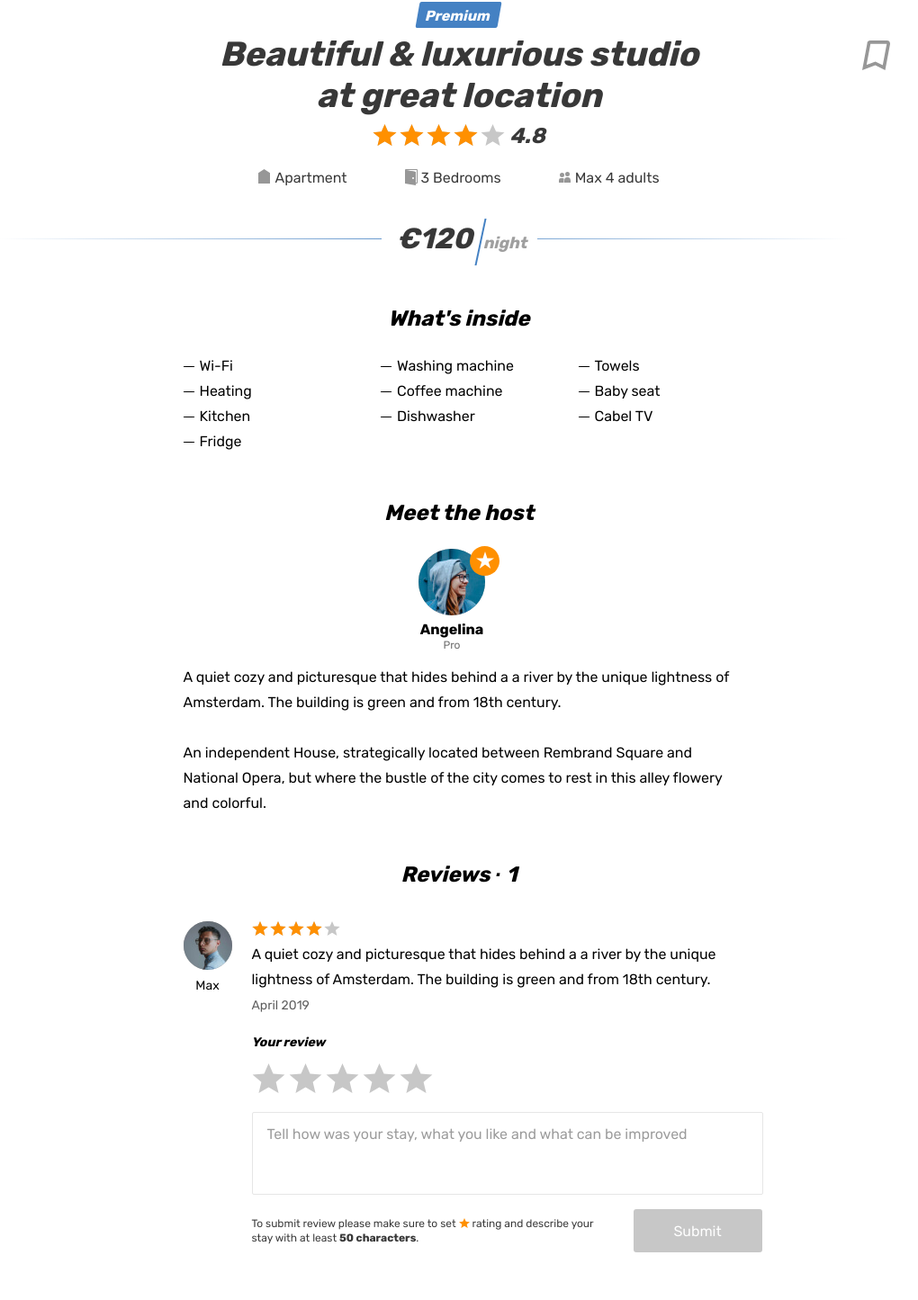
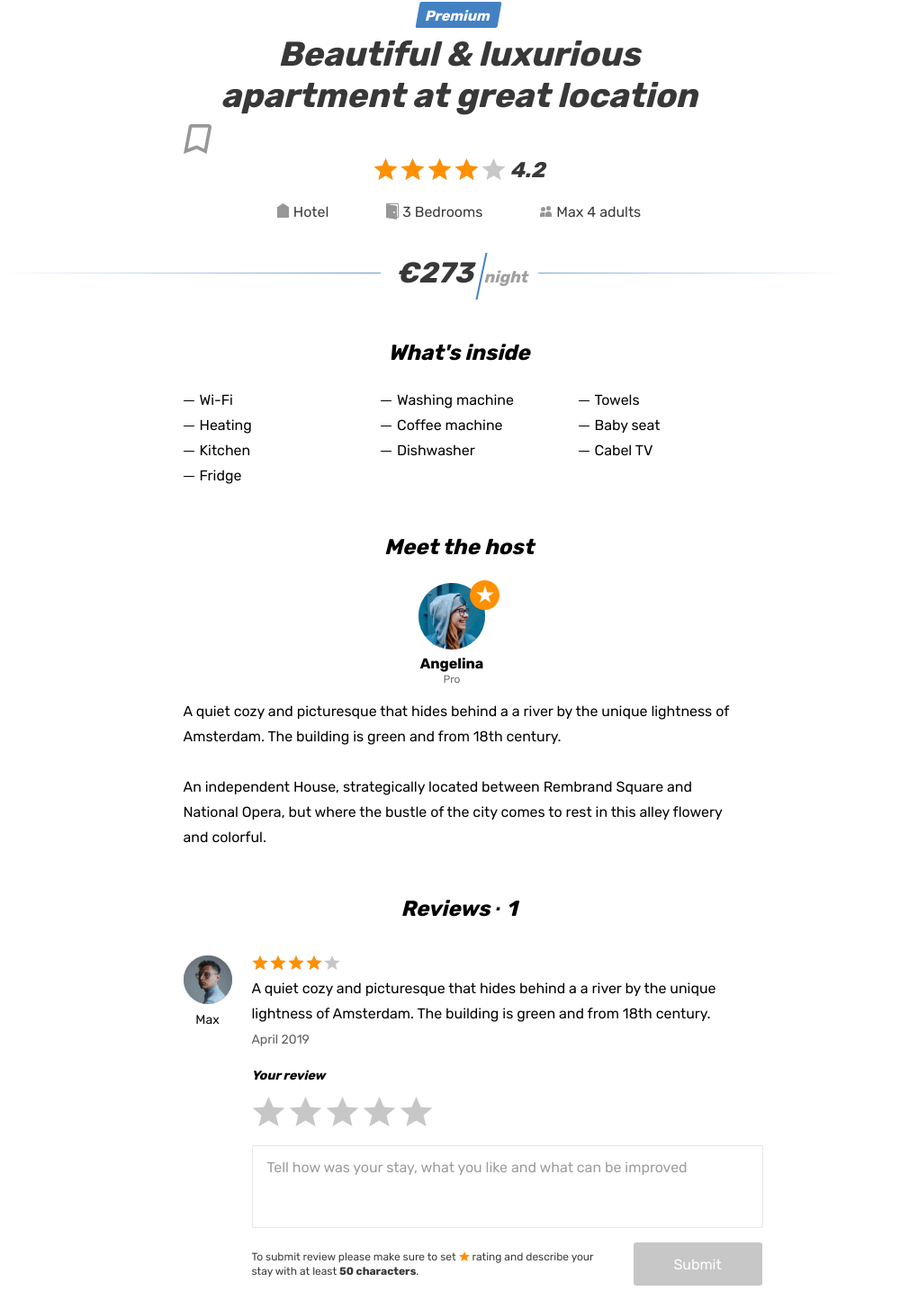
Before and after one commit to htmlacademy-univer-javascript-3/1831559-six-cities-5, a React (Vite) app: page /offer/0d2d75e4-f541-430f-9ad5-97b1b4dc1352 in a window 1280 px wide. Shown: the part 511-1956 px from the top of the page at 90% size, without its empty margins (130-1150 px from the left). Built offline with nearby package versions, Linux system fonts and the light colour scheme.

Commit message:
Update Offer

```diff
--- a/src/components/App/App.tsx
+++ b/src/components/App/App.tsx
@@ -18,10 +18,10 @@ type AppProps = {
 export const App: FC<AppProps> = ({offerCount, offers}) => (
   <Router>
     <Routes>
-      <Route path={AppRoutes.Main} element={<Main offerCount={offerCount} offers={offers} authStatus={AuthStatus.NoAuth}/>} />
-      <Route path={AppRoutes.Favorites} element={<PrivateRoute authStatus={AuthStatus.NoAuth}><Favorites offers={offers.filter((offer) => offer.isFavorite)}/></PrivateRoute>} />
+      <Route path={AppRoutes.Main} element={<Main offerCount={offerCount} offers={offers} authStatus={AuthStatus.Auth}/>} />
+      <Route path={AppRoutes.Favorites} element={<PrivateRoute authStatus={AuthStatus.Auth}><Favorites offers={offers.filter((offer) => offer.isFavorite)}/></PrivateRoute>} />
       <Route path={AppRoutes.Login} element={<Login />} />
-      <Route path={AppRoutes.Offer} element={<Offer />} />
+      <Route path={AppRoutes.Offer} element={<Offer authStatus={AuthStatus.Auth}/>} />
       <Route path='*' element={<EmptyPage />} />
     </Routes>
   </Router>
--- /dev/null
+++ b/src/components/ReviewForm/ReviewForm.tsx
@@ -0,0 +1,73 @@
+import { ChangeEvent, FormEvent, useState } from 'react';
+
+export const ReviewForm = () => {
+  const [ratingInput, setRatingInput] = useState<number>(0);
+  const [commentTextInput, setCommentTextInput] = useState<string>('');
+
+  const ratingChangeHandler = (e: ChangeEvent<HTMLInputElement>) => {
+    e.preventDefault();
+    setRatingInput(parseInt(e.target.value, 10));
+  };
+
+  const commentTextChangeHandler = (e: ChangeEvent<HTMLTextAreaElement>) => {
+    e.preventDefault();
+    setCommentTextInput(e.target.value);
+  };
+
+  const onFormSubmit = (e: FormEvent<HTMLFormElement>) => {
+    e.preventDefault();
+    // TODO: accumulate data from state and send them to a server
+  };
+
+  const MIN_COMMENT_LENGTH = 50;
+  const isSubmitDisable = ratingInput === 0 || commentTextInput.trim().length < MIN_COMMENT_LENGTH;
+
+  return (
+    <form className="reviews__form form" action="#" method="post" onSubmit={onFormSubmit}>
+      <label className="reviews__label form__label" htmlFor="review">Your review</label>
+      <div className="reviews__rating-form form__rating">
+        <input className="form__rating-input visually-hidden" name="rating" value="5" id="5-stars" type="radio" onChange={ratingChangeHandler} />
+        <label htmlFor="5-stars" className="reviews__rating-label form__rating-label" title="perfect">
+          <svg className="form__star-image" width="37" height="33">
+            <use xlinkHref="#icon-star"></use>
+          </svg>
+        </label>
+
+        <input className="form__rating-input visually-hidden" name="rating" value="4" id="4-stars" type="radio" onChange={ratingChangeHandler} />
+        <label htmlFor="4-stars" className="reviews__rating-label form__rating-label" title="good">
+          <svg className="form__star-image" width="37" height="33">
+            <use xlinkHref="#icon-star"></use>
+          </svg>
+        </label>
+
+        <input className="form__rating-input visually-hidden" name="rating" value="3" id="3-stars" type="radio" onChange={ratingChangeHandler} />
+        <label htmlFor="3-stars" className="reviews__rating-label form__rating-label" title="not bad">
+          <svg className="form__star-image" width="37" height="33">
+            <use xlinkHref="#icon-star"></use>
+          </svg>
+        </label>
+
+        <input className="form__rating-input visually-hidden" name="rating" value="2" id="2-stars" type="radio" onChange={ratingChangeHandler} />
+        <label htmlFor="2-stars" className="reviews__rating-label form__rating-label" title="badly">
+          <svg className="form__star-image" width="37" height="33">
+            <use xlinkHref="#icon-star"></use>
+          </svg>
+        </label>
+
+        <input className="form__rating-input visually-hidden" name="rating" value="1" id="1-star" type="radio" onChange={ratingChangeHandler} />
+        <label htmlFor="1-star" className="reviews__rating-label form__rating-label" title="terribly">
+          <svg className="form__star-image" width="37" height="33">
+            <use xlinkHref="#icon-star"></use>
+          </svg>
+        </label>
+      </div>
+      <textarea className="reviews__textarea form__textarea" id="review" name="review" placeholder="Tell how was your stay, what you like and what can be improved" value={commentTextInput} onChange={commentTextChangeHandler}></textarea>
+      <div className="reviews__button-wrapper">
+        <p className="reviews__help">
+          To submit review please make sure to set <span className="reviews__star">rating</span> and describe your stay with at least <b className="reviews__text-amount">50 characters</b>.
+        </p>
+        <button className="reviews__submit form__submit button" type="submit" disabled={isSubmitDisable}>Submit</button>
+      </div>
+    </form>
+  );
+};
--- a/src/pages/EmptyPage/EmptyPage.tsx
+++ b/src/pages/EmptyPage/EmptyPage.tsx
@@ -1,11 +1,10 @@
 import { Link } from 'react-router-dom';
 import { AppRoutes } from '../../routes';
 
-/* eslint-disable react/no-unescaped-entities */
 export const EmptyPage = () => (
   <div style={{display: 'flex', flexDirection: 'column', alignItems: 'center'}}>
     <h1 style={{color: '#4481c3'}}>404</h1>
-    <p>The page you're looking for can't be found</p>
+    <p>The page you&aposre looking for can&apost be found</p>
     <p style={{color: '#4481c3'}}><Link to={AppRoutes.Main}>Go to the main page</Link></p>
   </div>
 );
--- a/src/pages/Offer/Offer.tsx
+++ b/src/pages/Offer/Offer.tsx
@@ -1,4 +1,33 @@
-export const Offer = () => (
+import { Link, useNavigate, useParams } from 'react-router-dom';
+import { AppRoutes } from '../../routes';
+import { FC, useEffect, useState } from 'react';
+import { getOfferById, OfferType } from '../../mocks/offers';
+import { Rating } from '../../components/Rating/Rating';
+import { capitalize } from '../../utils';
+import { ReviewForm } from '../../components/ReviewForm/ReviewForm';
+import { AuthStatus } from '../../authStatus';
+
+type OfferProps = {
+  authStatus: AuthStatus;
+}
+
+export const Offer: FC<OfferProps> = ({ authStatus }) => {
+  const { id } = useParams();
+  const navigate = useNavigate();
+
+  const [offerData, setOfferData] = useState<OfferType | null>(null);
+
+  useEffect(() => {
+    if (id) {
+      setOfferData(getOfferById(id));
+    }
+  }, [id]);
+
+  if (!id) {
+    navigate(AppRoutes.Empty);
+  }
+
+  return (
     <div className="page">
       <header className="header">
         <div className="container">
@@ -11,12 +40,12 @@ export const Offer = () => (
             <nav className="header__nav">
               <ul className="header__nav-list">
                 <li className="header__nav-item user">
-                <a className="header__nav-link header__nav-link--profile" href="#">
+                  <Link to={AppRoutes.Favorites} className="header__nav-link header__nav-link--profile">
                     <div className="header__avatar-wrapper user__avatar-wrapper">
                     </div>
                     <span className="header__user-name user__name">Oliver.conner@gmail.com</span>
                     <span className="header__favorite-count">3</span>
-                </a>
+                  </Link>
                 </li>
                 <li className="header__nav-item">
                   <a className="header__nav-link" href="#">
@@ -54,30 +83,27 @@ export const Offer = () => (
           </div>
           <div className="offer__container container">
             <div className="offer__wrapper">
+              {offerData?.isPremium ?
                 <div className="offer__mark">
                   <span>Premium</span>
-            </div>
+                </div> : null}
               <div className="offer__name-wrapper">
                 <h1 className="offer__name">
-                  Beautiful &amp; luxurious studio at great location
+                  {offerData?.title}
                 </h1>
-              <button className="offer__bookmark-button button" type="button">
+                <button className={`${offerData?.isFavorite ? 'offer__bookmark-button--active' : ''} button`} type="button">
                   <svg className="offer__bookmark-icon" width="31" height="33">
                     <use xlinkHref="#icon-bookmark"></use>
                   </svg>
-                <span className="visually-hidden">To bookmarks</span>
+                  <span className="visually-hidden">{offerData?.isFavorite ? 'In bookmarks' : 'To bookmarks'}</span>
                 </button>
               </div>
-            <div className="offer__rating rating">
-              <div className="offer__stars rating__stars">
-                <span style={{width: '80%'}}></span>
-                <span className="visually-hidden">Rating</span>
-              </div>
-              <span className="offer__rating-value rating__value">4.8</span>
-            </div>
+              <Rating count={offerData?.rating ? offerData?.rating : 0} classPreffix='offer'>
+                <span className="offer__rating-value rating__value">{offerData?.rating}</span>
+              </Rating>
               <ul className="offer__features">
                 <li className="offer__feature offer__feature--entire">
-                  Apartment
+                  {capitalize(offerData?.type)}
                 </li>
                 <li className="offer__feature offer__feature--bedrooms">
                   3 Bedrooms
@@ -87,7 +113,7 @@ export const Offer = () => (
                 </li>
               </ul>
               <div className="offer__price">
-              <b className="offer__price-value">&euro;120</b>
+                <b className="offer__price-value">&euro;{offerData?.price}</b>
                 <span className="offer__price-text">&nbsp;night</span>
               </div>
               <div className="offer__inside">
@@ -173,52 +199,7 @@ export const Offer = () => (
                     </div>
                   </li>
                 </ul>
-              <form className="reviews__form form" action="#" method="post">
-                <label className="reviews__label form__label" htmlFor="review">Your review</label>
-                <div className="reviews__rating-form form__rating">
-                  <input className="form__rating-input visually-hidden" name="rating" value="5" id="5-stars" type="radio" />
-                  <label htmlFor="5-stars" className="reviews__rating-label form__rating-label" title="perfect">
-                    <svg className="form__star-image" width="37" height="33">
-                      <use xlinkHref="#icon-star"></use>
-                    </svg>
-                  </label>
-
-                  <input className="form__rating-input visually-hidden" name="rating" value="4" id="4-stars" type="radio" />
-                  <label htmlFor="4-stars" className="reviews__rating-label form__rating-label" title="good">
-                    <svg className="form__star-image" width="37" height="33">
-                      <use xlinkHref="#icon-star"></use>
-                    </svg>
-                  </label>
-
-                  <input className="form__rating-input visually-hidden" name="rating" value="3" id="3-stars" type="radio" />
-                  <label htmlFor="3-stars" className="reviews__rating-label form__rating-label" title="not bad">
-                    <svg className="form__star-image" width="37" height="33">
-                      <use xlinkHref="#icon-star"></use>
-                    </svg>
-                  </label>
-
-                  <input className="form__rating-input visually-hidden" name="rating" value="2" id="2-stars" type="radio" />
-                  <label htmlFor="2-stars" className="reviews__rating-label form__rating-label" title="badly">
-                    <svg className="form__star-image" width="37" height="33">
-                      <use xlinkHref="#icon-star"></use>
-                    </svg>
-                  </label>
-
-                  <input className="form__rating-input visually-hidden" name="rating" value="1" id="1-star" type="radio" />
-                  <label htmlFor="1-star" className="reviews__rating-label form__rating-label" title="terribly">
-                    <svg className="form__star-image" width="37" height="33">
-                      <use xlinkHref="#icon-star"></use>
-                    </svg>
-                  </label>
-                </div>
-                <textarea className="reviews__textarea form__textarea" id="review" name="review" placeholder="Tell how was your stay, what you like and what can be improved"></textarea>
-                <div className="reviews__button-wrapper">
-                  <p className="reviews__help">
-                      To submit review please make sure to set <span className="reviews__star">rating</span> and describe your stay with at least <b className="reviews__text-amount">50 characters</b>.
-                  </p>
-                  <button className="reviews__submit form__submit button" type="submit" disabled>Submit</button>
-                </div>
-              </form>
+                { authStatus === AuthStatus.Auth ? <ReviewForm /> : null}
               </section>
             </div>
           </div>
@@ -332,3 +313,4 @@ export const Offer = () => (
       </main>
     </div>
   );
+};
--- a/src/routes.ts
+++ b/src/routes.ts
@@ -3,6 +3,7 @@ export enum AppRoutes {
   Login = '/login',
   Favorites = '/favorites',
   Offer = '/offer/:id',
+  Empty = '/404'
 }
 
 export const getOfferRoute = (id: string) => AppRoutes.Offer.replace(':id', id);
--- /dev/null
+++ b/src/utils.ts
@@ -0,0 +1,5 @@
+export function capitalize(text: string = '') {
+  const result = text ? text[0].toUpperCase() + text.substring(1) : '';
+
+  return result;
+}
```
Lines whose indentation alone changed are shown as unchanged.
